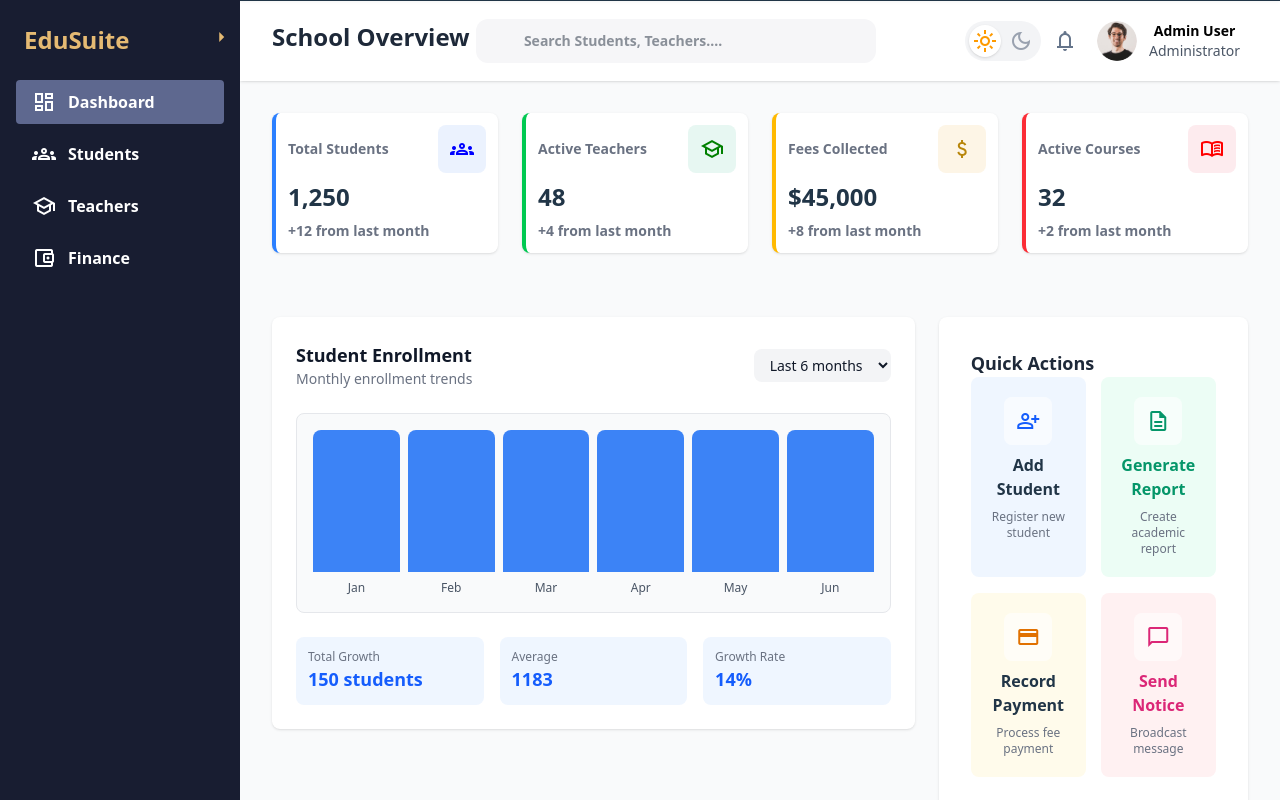
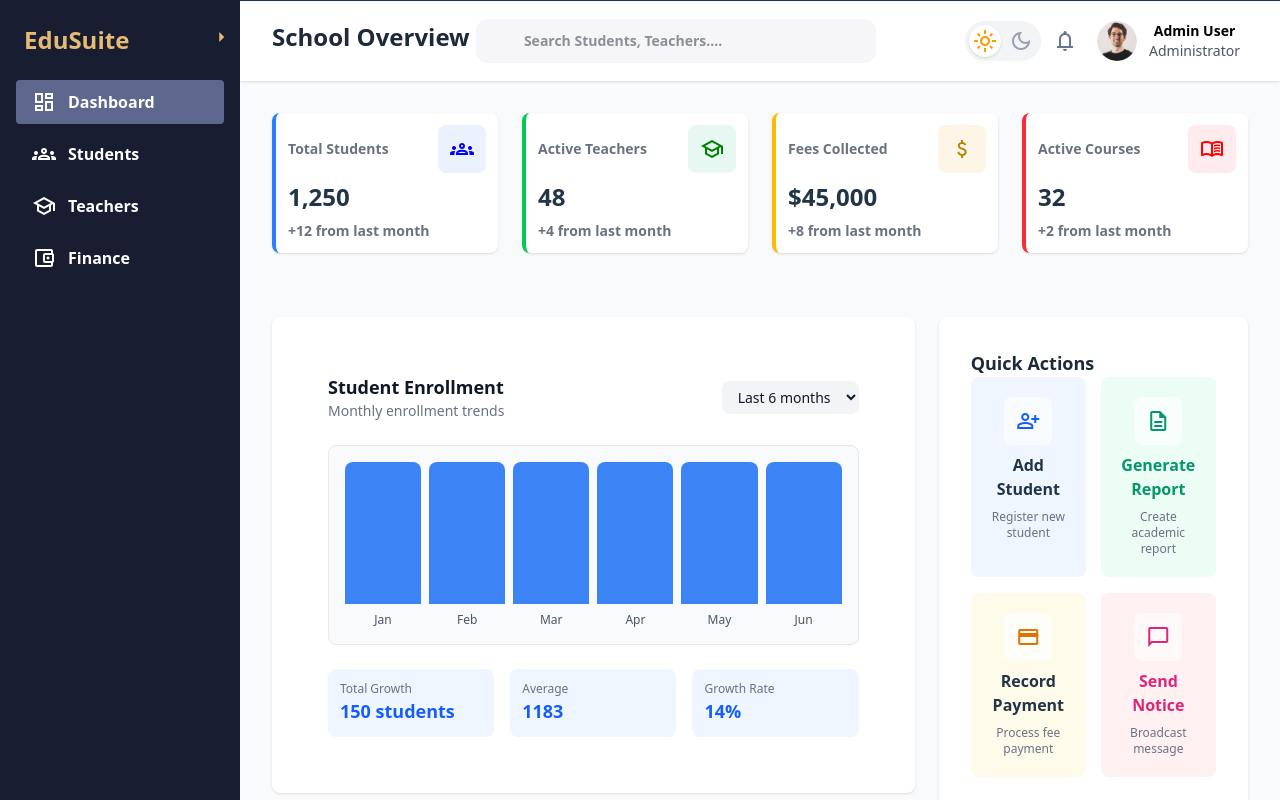
Before and after one commit to Tekfred/School-Management-System, a Vue app: page /app/dashboard in a window 1280 px wide. Built offline with nearby package versions, Linux system fonts and the light colour scheme; sample sign-in values are in the browser's storage.

Commit message:
modified the box with grid properties

```diff
--- a/src/views/Dashboard/Components/studentsEnrollment.vue
+++ b/src/views/Dashboard/Components/studentsEnrollment.vue
@@ -53,7 +53,7 @@ const getBarColor = (index) => {
 </script>
 
 <template>
-  <div class="bg-white dark:bg-[#1e293b] rounded-lg p-6 shadow-sm animate-fade-in" style="animation-delay: 200ms; animation-duration: 0.5s;">
+  <div class="bg-white dark:bg-[#1e293b] rounded-lg p-14 shadow-sm animate-fade-in" style="animation-delay: 200ms; animation-duration: 0.5s;">
     <!-- Header with title and dropdown -->
     <div class="flex items-center justify-between mb-6">
       <div>
```
